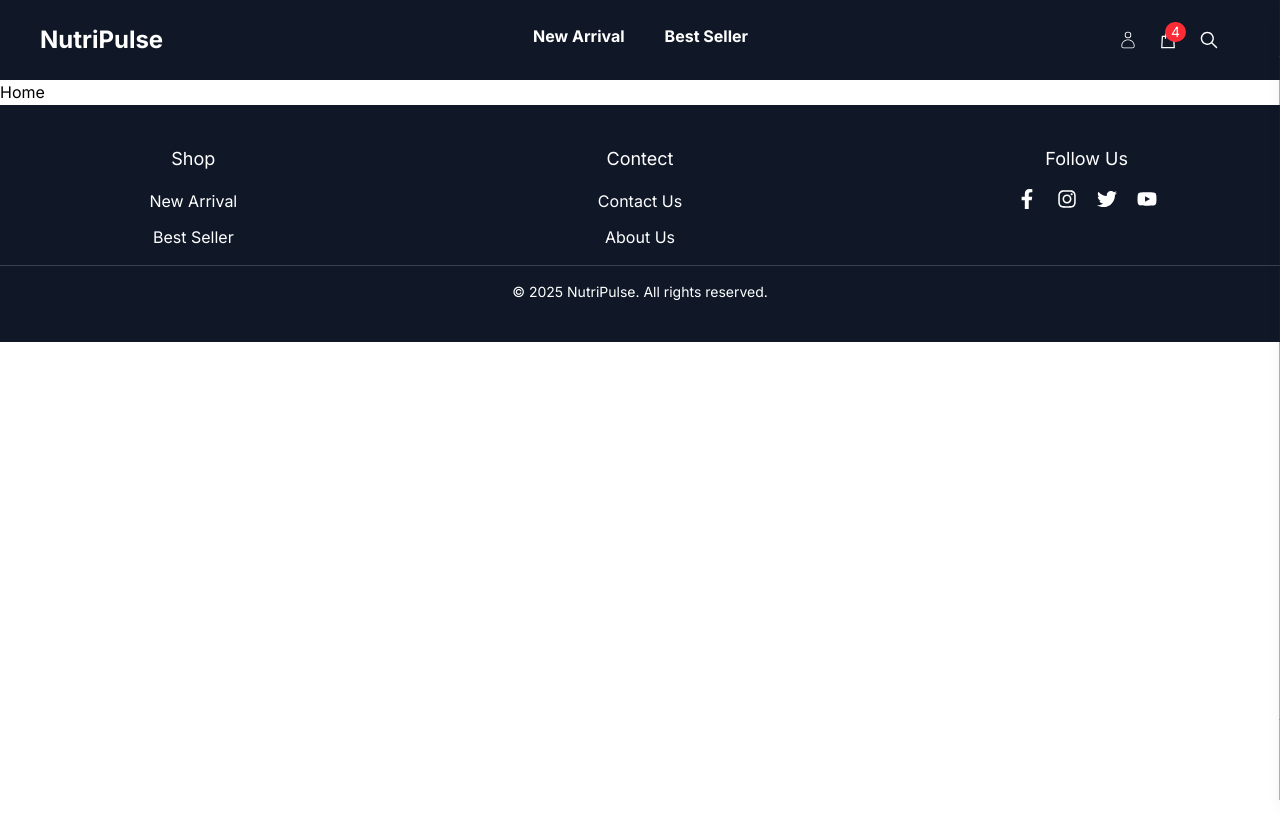
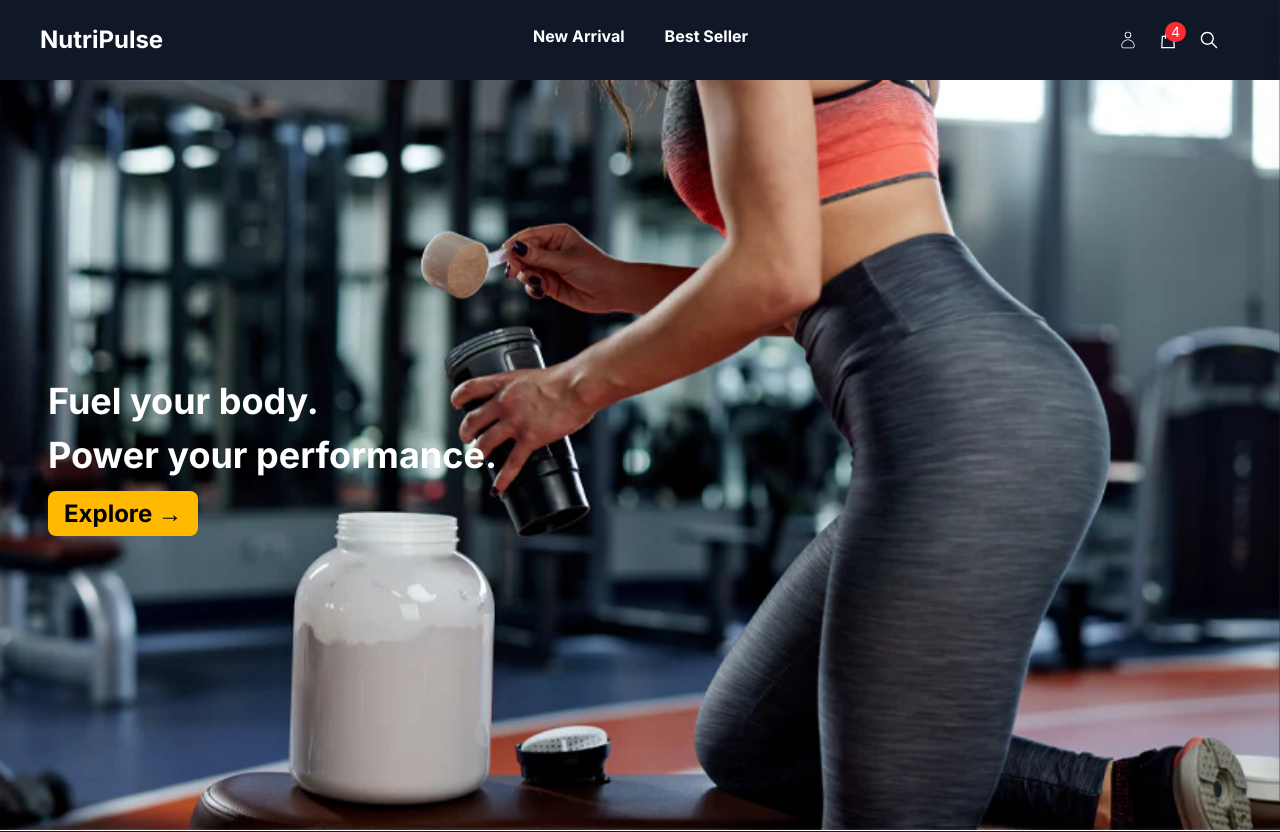
Before and after one commit to Itsme-Mingmar/E-commerce-, a React app in the folder frontend/: page / in a window 1280 px wide. Shown: the top 832 px of the page. Before the commit the page ends 800 px from the top, so only its background shows below. Built offline with nearby package versions, Linux system fonts and the light colour scheme; the HTML template or start-up script is replaced by a standard one.

Commit message:
update homepage

```diff
--- a/frontend/src/components/Common/CartDrawer.jsx
+++ b/frontend/src/components/Common/CartDrawer.jsx
@@ -5,7 +5,7 @@ function CartDrawer({ drawerOpen, toggledrawerOpen }) {
 
   return (
     <div
-      className={`fixed top-0 right-0 h-full w-3/4 md:w-1/3 bg-gray-800 text-white flex flex-col shadow-lg transition-transform duration-300 ${drawerOpen ? "translate-x-0" : "translate-x-full"
+      className={`fixed z-50 top-0 right-0 h-full w-3/4 md:w-1/3 bg-gray-800 text-white flex flex-col shadow-lg transition-transform duration-300 ${drawerOpen ? "translate-x-0" : "translate-x-full"
         }`}
     >
 
--- a/frontend/src/components/Common/Header.jsx
+++ b/frontend/src/components/Common/Header.jsx
@@ -46,7 +46,7 @@ function Header() {
       <CartDrawer drawerOpen={drawerOpen} toggledrawerOpen={setDrawerOpen} />
       {/* Mobile Menu */}
       {mobileMenuOpen && (
-        <div className="fixed top-20 left-0 h-full w-3/4 md:hidden bg-gray-800 text-white px-6 py-4 space-y-4">
+        <div className="fixed z-40 top-20 left-0 h-full w-3/4 md:hidden bg-gray-800 text-white px-6 py-4 space-y-4">
           <h3 className="font-bold py-3 border-b border-gray-600">Menu</h3>
           <Link
             to="/"
--- a/frontend/src/pages/Home.jsx
+++ b/frontend/src/pages/Home.jsx
@@ -1,8 +1,29 @@
 import React from 'react'
+import hero from '../assets/hero-image.webp'
+import {Link} from 'react-router-dom'
 
 const Home = () => {
   return (
-    <div>Home</div>
+    <section className='relative z-0'>
+      <img src={hero} alt="Rabbit" className='w-full h-[400px] md:h-[600px] lg:h-[750px] object-cover' />
+      <div className='absolute inset-0 flex items-center z-10'>
+        <div>
+          <h1 className='text-3xl md:text-4xl p-6 text-white font-bold leading-normal tracking-normal ml-6'>
+            Fuel your body. <br />
+            Power your performance. <br />
+            {/* Button */}
+            <Link
+              to="#"
+              className="mt-8 text-2xl bg-amber-400 hover:bg-amber-500
+                       text-black px-4 py-2 rounded-lg
+                       transition duration-300"
+            >
+              Explore →
+            </Link>
+          </h1>
+        </div>
+      </div>
+    </section>
   )
 }
 
```
Also changed, not shown: frontend/src/assets/hero-image.webp (added).
